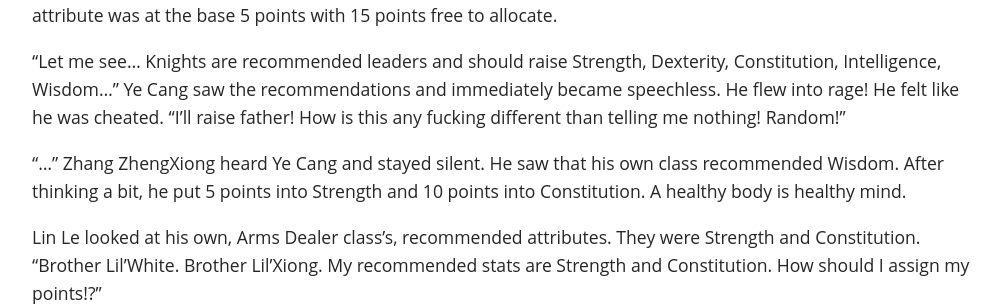
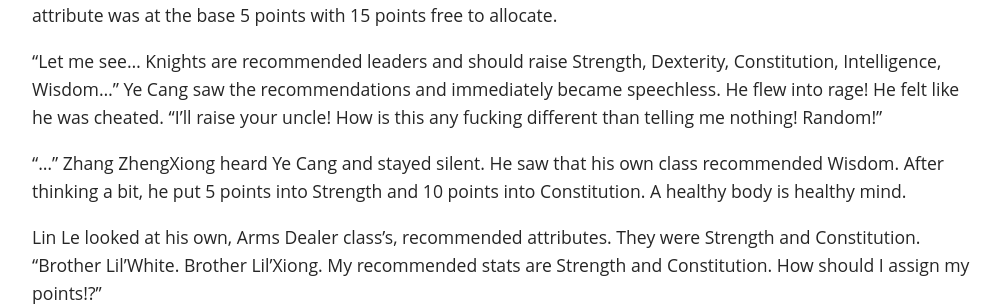
Before and after one commit to SyzcTranslations/SyzcTranslations.github.io, a Jekyll site: the page built from _translations/VWPWE/0002.markdown, in a window 1280 px wide and 900 px high, scrolled down 1897 px. Shown: the part 211-517 px from the top of the window, without its empty margins (133-1133 px from the left). Built offline with Jekyll 4.4.1, drawn with Linux system fonts in a browser that asks for light colours.

Commit message:
Fixed mistake in chapter 2.

```diff
--- a/_translations/VWPWE/0002.markdown
+++ b/_translations/VWPWE/0002.markdown
@@ -58,7 +58,7 @@ Ye Cang rapidly looked through the human’s available classes: Fighter, Monk, K
 
 “Oh? Then I’ll random... The system gave me a hidden class, Arms Dealer? What sort of class is that?” Lin Le said confused. Ye Cang and Zhang ZhengXiong both felt the ground give out under them. Fuck, that could happen!? Ye Cang then remembered to hide his own race. While he was going to do that, he saw his attribute allocation. Every attribute was at the base 5 points with 15 points free to allocate.
 
-“Let me see… Knights are recommended leaders and should raise Strength, Dexterity, Constitution, Intelligence, Wisdom...” Ye Cang saw the recommendations and immediately became speechless. He flew into rage! He felt like he was cheated. “I’ll raise father! How is this any fucking different than telling me nothing! Random!”
+“Let me see… Knights are recommended leaders and should raise Strength, Dexterity, Constitution, Intelligence, Wisdom...” Ye Cang saw the recommendations and immediately became speechless. He flew into rage! He felt like he was cheated. “I’ll raise your uncle! How is this any fucking different than telling me nothing! Random!”
 
 “...” Zhang ZhengXiong heard Ye Cang and stayed silent. He saw that his own class recommended Wisdom. After thinking a bit, he put 5 points into Strength and 10 points into Constitution.  A healthy body is healthy mind.
 
```
